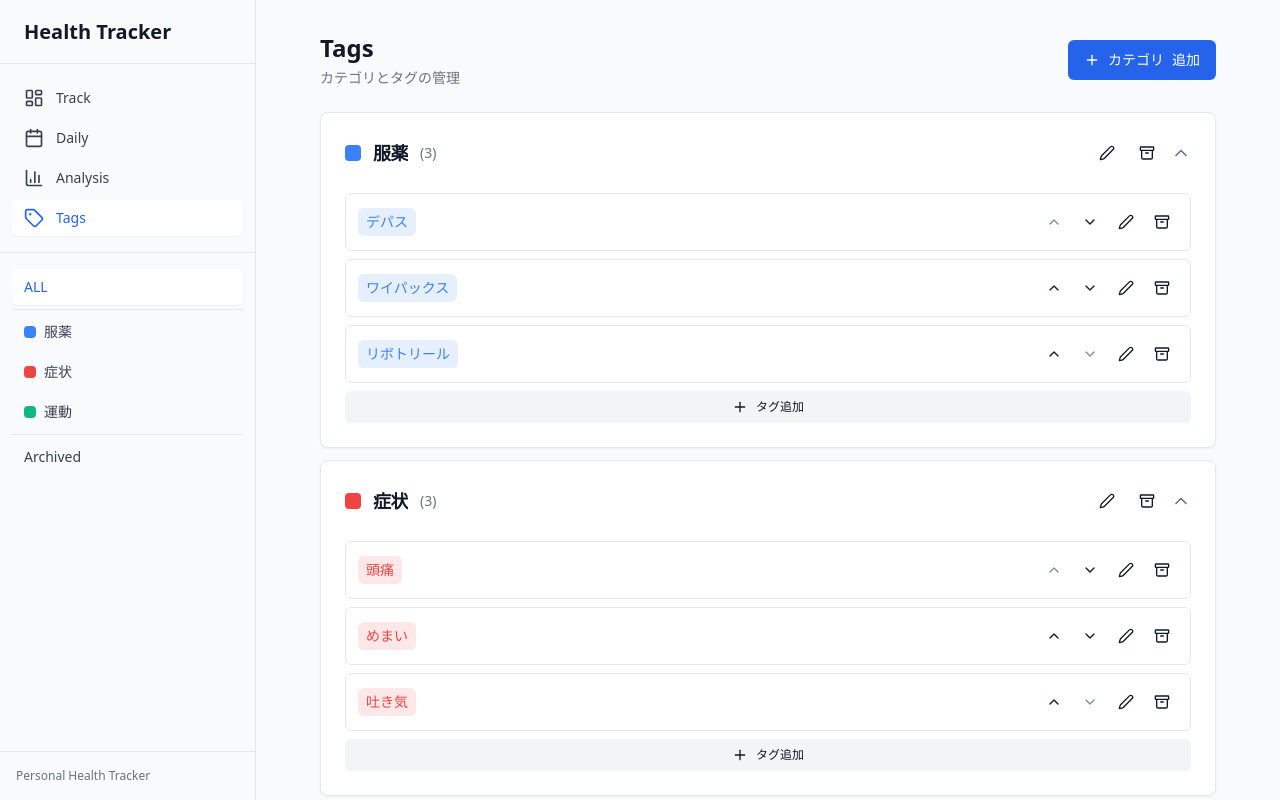
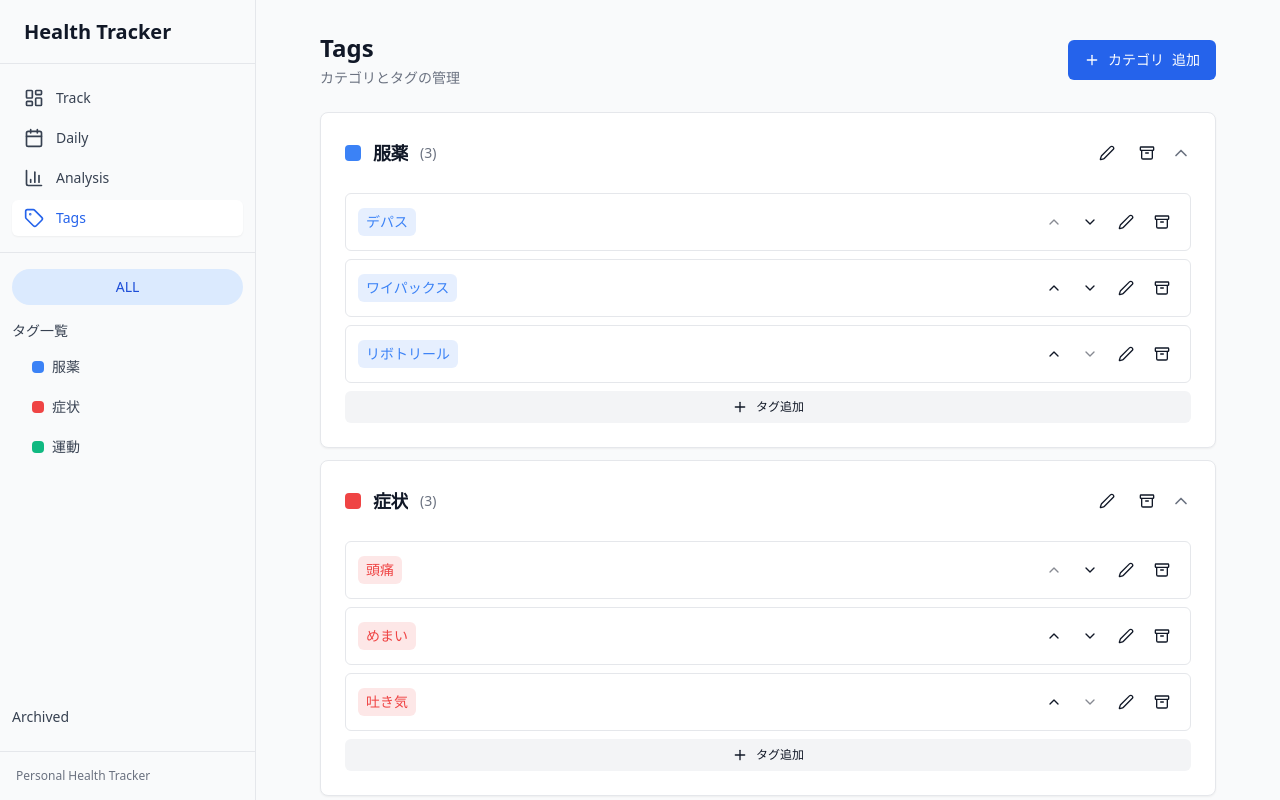
Before and after one commit to tndd/personal_tracker, a Next.js app: page /tags in a window 1280 px wide. Built offline with nearby package versions, Linux system fonts and the light colour scheme.

Commit message:
tags uiの調整

```diff
--- a/src/app/(dashboard)/tags/page.tsx
+++ b/src/app/(dashboard)/tags/page.tsx
@@ -284,25 +284,26 @@ export default function TagsPage() {
     const activeCats = categories.filter((cat) => !cat.archived);
 
     setSidebarContent(
-      <nav className="space-y-1">
-        {/* ALL タブ */}
+      <div className="flex flex-col h-full">
+        {/* ALL ボタン（特別扱い） */}
+        <div className="mb-4">
           <button
             onClick={() => setSelectedTab("all")}
             className={cn(
-            "w-full text-left px-3 py-2 rounded-md text-sm font-medium transition-colors",
+              "w-full px-6 py-2 rounded-full text-sm font-medium transition-colors text-center",
               selectedTab === "all"
-              ? "bg-white text-blue-600 shadow-sm"
-              : "text-gray-700 hover:bg-gray-100"
+                ? "bg-blue-100 text-blue-700"
+                : "bg-blue-50 text-blue-600 hover:bg-blue-100"
             )}
           >
             ALL
           </button>
+        </div>
 
-        {/* 区切り線 */}
-        {activeCats.length > 0 && (
-          <div className="border-t border-gray-200 my-2" />
-        )}
-
+        {/* タグ一覧（スクロール可能） */}
+        <div className="flex-1 overflow-y-auto">
+          <h3 className="text-sm font-medium text-gray-700 mb-2">タグ一覧</h3>
+          <nav className="space-y-1 ml-2">
             {/* 各カテゴリ */}
             {activeCats.map((category) => (
               <button
@@ -322,23 +323,22 @@ export default function TagsPage() {
                 <span className="truncate">{category.name}</span>
               </button>
             ))}
+          </nav>
+        </div>
 
-        {/* 区切り線 */}
-        <div className="border-t border-gray-200 my-2" />
-
-        {/* Archived タブ */}
-        <button
+        {/* Archived（下部固定） */}
+        <div className="pb-2">
+          <h3
             onClick={() => setSelectedTab("archived")}
             className={cn(
-            "w-full text-left px-3 py-2 rounded-md text-sm font-medium transition-colors",
-            selectedTab === "archived"
-              ? "bg-white text-blue-600 shadow-sm"
-              : "text-gray-700 hover:bg-gray-100"
+              "text-sm text-gray-700 cursor-pointer transition-colors",
+              selectedTab === "archived" && "text-blue-600"
             )}
           >
             Archived
-        </button>
-      </nav>
+          </h3>
+        </div>
+      </div>
     );
 
     // クリーンアップ: コンポーネントのアンマウント時にサイドバーコンテンツをクリア
```
Lines whose indentation alone changed are shown as unchanged.
